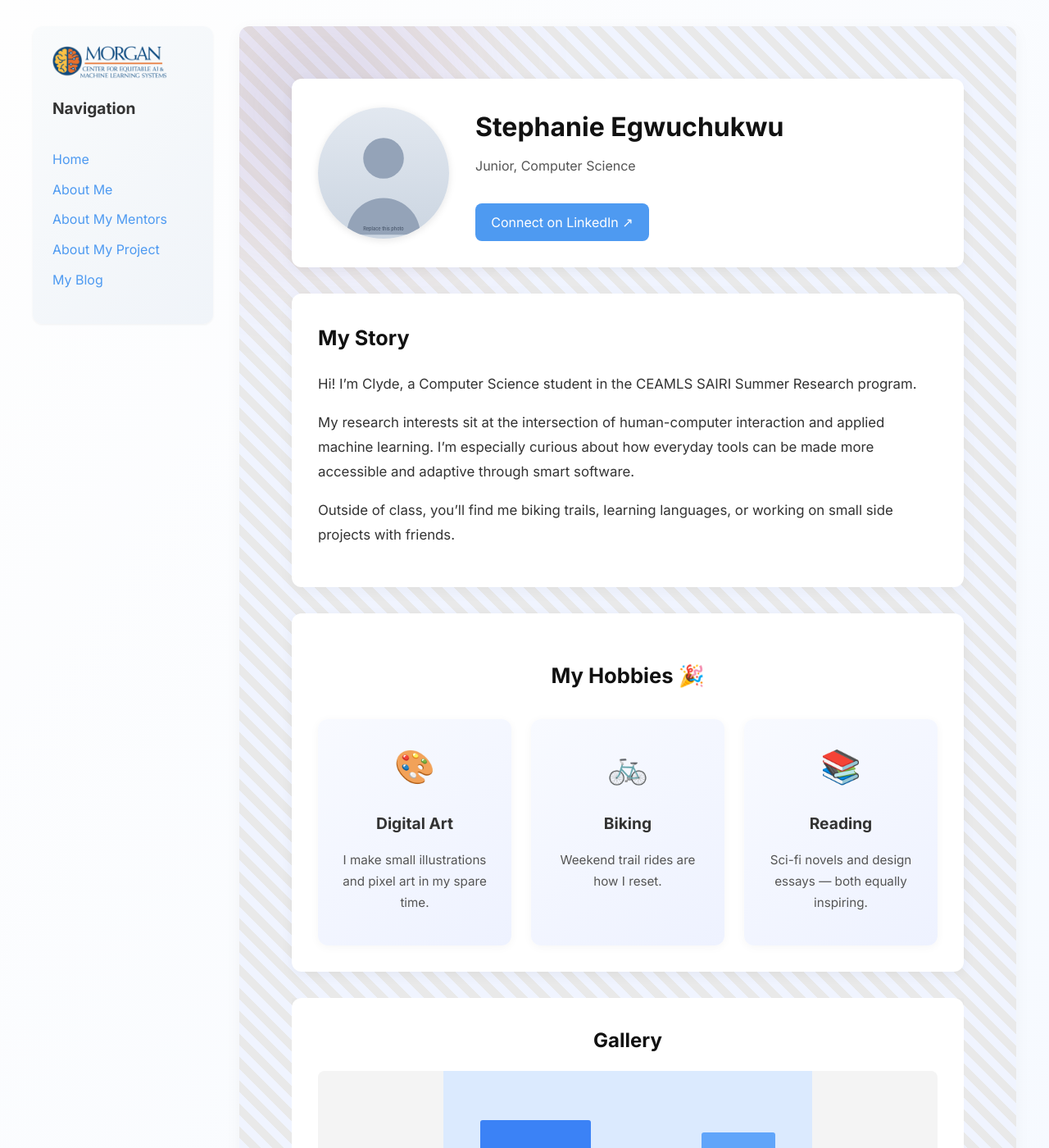
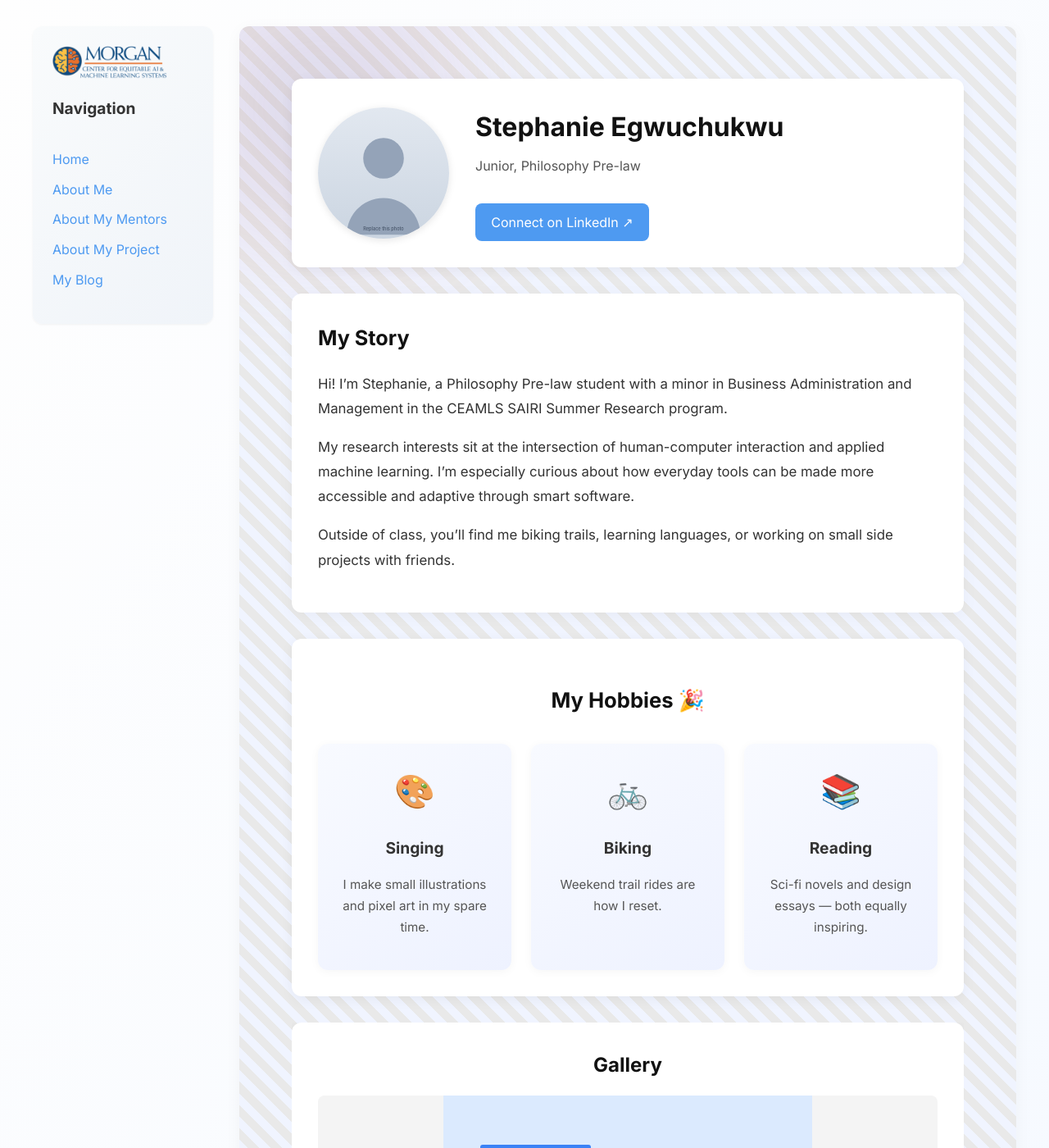
Before and after one commit to stephanieegwuchukwu-ai/stephanieegwuchukwu-aiceamls26.github.io, a Jekyll site: the page built from pages/about-me.md, in a window 1280 px wide and 1400 px high. Shown: the whole window at 82% size. Built offline with Jekyll 4.4.1, drawn with Linux system fonts in a browser that asks for light colours.

Commit message:
Update about-me.md

```diff
--- a/pages/about-me.md
+++ b/pages/about-me.md
@@ -5,11 +5,11 @@ permalink: /about-me.html
 
 about:
   name: Stephanie Egwuchukwu
-  role: Junior, Computer Science
+  role: Junior, Philosophy Pre-law
   image: /assets/images/profile.svg
-  linkedin: https://www.linkedin.com/in/example
+  linkedin: https://www.linkedin.com/in/stephanie-egwuchukwu/
   bio: |
-    Hi! I'm Clyde, a Computer Science student in the CEAMLS SAIRI Summer Research program.
+    Hi! I'm Stephanie, a Philosophy Pre-law student with a minor in Business Administration and Management in the CEAMLS SAIRI Summer Research program.
 
     My research interests sit at the intersection of human-computer interaction and applied
     machine learning. I'm especially curious about how everyday tools can be made more
@@ -20,7 +20,7 @@ about:
 
   hobbies:
     - icon: 🎨
-      title: Digital Art
+      title: Singing
       description: I make small illustrations and pixel art in my spare time.
     - icon: 🚲
       title: Biking
```
